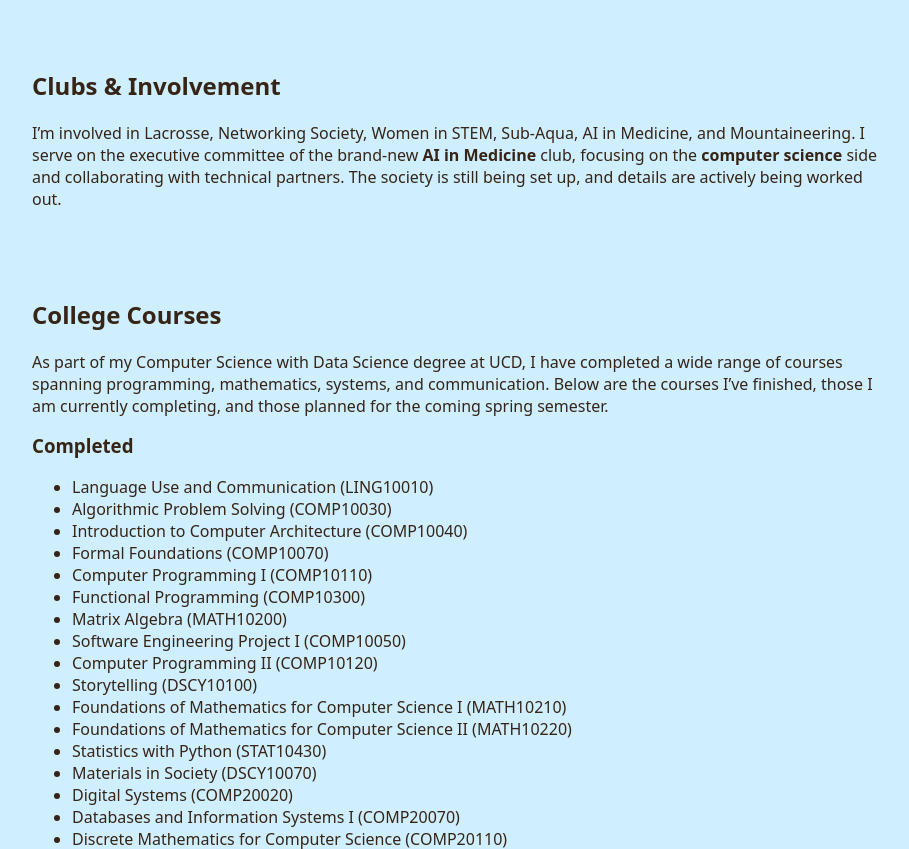
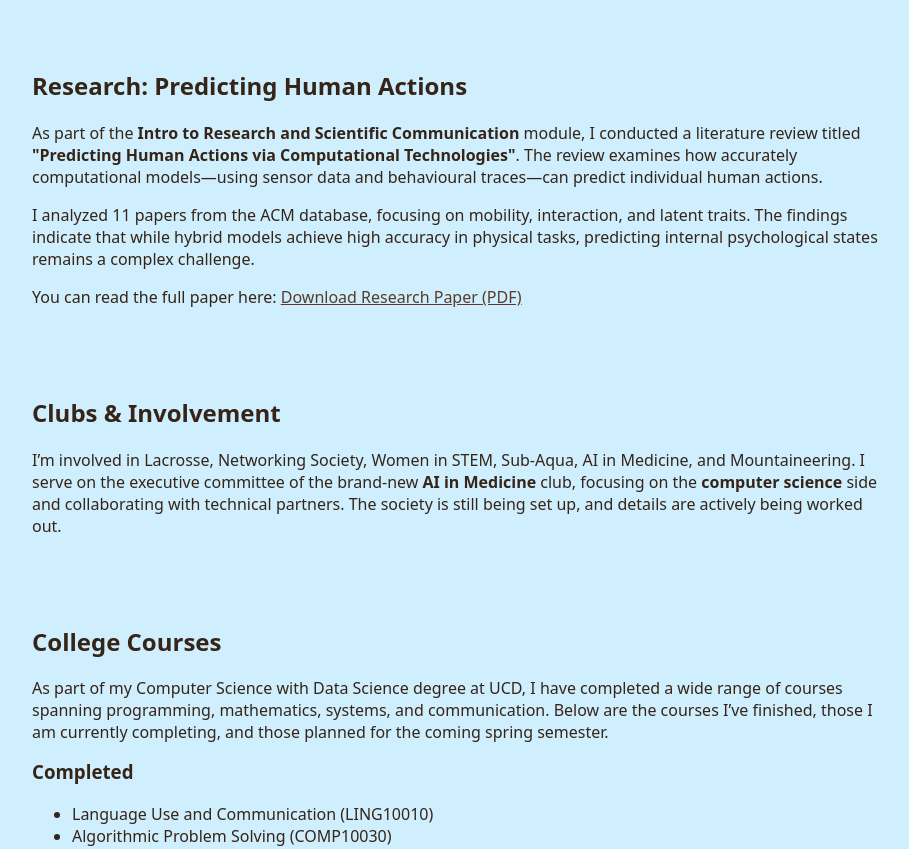
Before and after one commit to Josierb/applications, a plain HTML site: page college.html in a window 1280 px wide. Shown: the part 1464-2313 px from the top of the page, without its empty margins (183-1092 px from the left). Drawn offline with Linux system fonts and the light colour scheme.

Commit message:
Update resume and add research paper to college page

```diff
--- a/college.html
+++ b/college.html
@@ -8,7 +8,6 @@
   <link rel="stylesheet" href="style.css" />
 </head>
 <body>
-  <!-- moving clouds background (same as Work page) -->
   <div class="clouds"></div>
   <div class="clouds2"></div>
 
@@ -16,11 +15,9 @@
     <a href="index.html"
        style="position:fixed;left:1rem;top:1rem;text-decoration:none;color:hsl(25 40% 25%);font-family:'Kalam',cursive;">← Back to Home</a>
 
-    <!-- stretch children so articles are flush-left -->
     <section class="center" style="max-width:850px; text-align:left; align-items:stretch;">
       <h1 class="handwritten" style="align-self:flex-start;">College Experiences</h1>
 
-      <!-- CTF Events -->
       <article style="margin-bottom:2rem; width:100%;">
         <h2>Capture the Flag (CTF)</h2>
         <p>
@@ -28,7 +25,6 @@
           My second was <strong>Zero Days</strong>, where our team <strong>ranked in the open category</strong>.
           These events sharpened skills in web, crypto, reversing, OSINT, and fast teamwork under pressure.
         </p>
-        <!-- side-by-side photos -->
         <div style="display:flex; gap:1rem; margin-top:1rem; flex-wrap:wrap; justify-content:center;">
           <img src="college/IMG_6172.jpg" alt="CTF at Galway"
                style="max-width:48%; border-radius:12px; display:block; height:auto; object-fit:cover;">
@@ -37,7 +33,6 @@
         </div>
       </article>
 
-      <!-- Essentials to Entrepreneurship -->
       <article style="margin-bottom:2rem; width:100%;">
         <h2>Essentials to Entrepreneurship (UCD Innovation Academy)</h2>
         <p>
@@ -66,22 +61,34 @@
           </a>.
         </p>
 
-        <!-- side-by-side photos -->
-        <!-- side-by-side photos -->
         <div style="display:flex; gap:1rem; margin-top:1rem; flex-wrap:wrap; justify-content:center;">
-  <!-- Left image: show full photo, not cropped -->
           <img src="college/IMG_6094.jpg" alt="Spraoi Pots concept mockup"
                style="max-width:48%; border-radius:12px; display:block; height:auto; object-fit:contain; object-position:center; background:#fff;">
 
-  <!-- Right image: crop to remove black bars -->
           <img src="college/IMG_6108.PNG" alt="Team presenting Spraoi Pots"
                style="max-width:48%; border-radius:12px; display:block; aspect-ratio:4/3; height:auto; object-fit:cover; object-position:center;">
         </div>
-
       </article>
 
+      <article style="margin-bottom:2rem; width:100%;">
+        <h2>Research: Predicting Human Actions</h2>
+        <p>
+          As part of the <strong>Intro to Research and Scientific Communication</strong> module, I conducted a literature review titled
+          <strong>"Predicting Human Actions via Computational Technologies"</strong>. The review examines how accurately computational
+          models—using sensor data and behavioural traces—can predict individual human actions.
+        </p>
+        <p>
+          I analyzed 11 papers from the ACM database, focusing on mobility, interaction, and latent traits. The findings indicate that
+          while hybrid models achieve high accuracy in physical tasks, predicting internal psychological states remains a complex challenge.
+        </p>
+        <p>
+          You can read the full paper here:
+          <a href="college/research_paper.pdf" target="_blank" rel="noopener" style="color:hsl(25 40% 25%); text-decoration:underline;">
+            Download Research Paper (PDF)
+          </a>
+        </p>
+      </article>
 
-      <!-- Clubs & Involvement -->
       <article style="margin-bottom:2rem; width:100%;">
         <h2>Clubs & Involvement</h2>
         <p>
@@ -93,7 +100,6 @@
         </p>
       </article>
 
-      <!-- College Courses -->
       <article style="margin-bottom:2rem; width:100%;">
         <h2>College Courses</h2>
 
@@ -104,7 +110,6 @@
           planned for the coming spring semester.
         </p>
 
-  <!-- Completed Courses -->
         <h3 style="margin-top:1rem;">Completed</h3>
         <ul>
           <li>Language Use and Communication (LING10010)</li>
@@ -133,7 +138,6 @@
           <li>Linear Algebra II (MST20050)</li>
         </ul>
 
-  <!-- In Progress -->
         <h3 style="margin-top:1rem;">In Progress</h3>
         <ul>
           <li>Intro to Research and Scientific Communication (COMP31000)</li>
@@ -142,7 +146,6 @@
           <li>Introduction to AI (COMP30030)</li>
         </ul>
 
-  <!-- Planned (Spring) -->
         <h3 style="margin-top:1rem;">Planned (Spring)</h3>
         <ul>
           <li>Data Science in Practice (COMP30780)</li>
```
Also changed, not shown: index.html (+1 -8 lines), 3 other files. Lines whose indentation alone changed are shown as unchanged.
